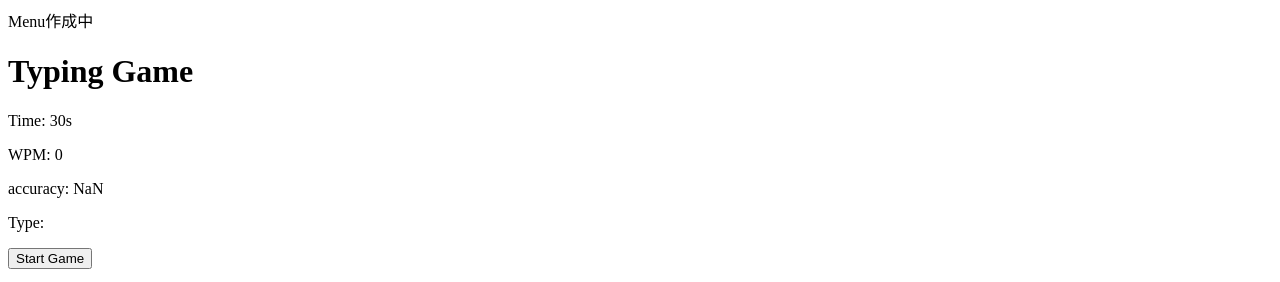
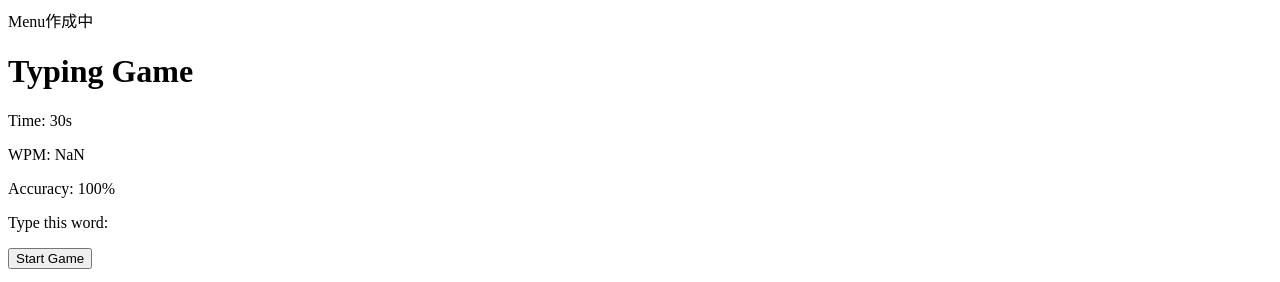
Before and after one commit to toranosuke-kakizono/typing-tiger, a React (Vite) app in the folder frontend/: page / in a window 1280 px wide. Shown: the top 282 px of the page. Built offline with nearby package versions, Linux system fonts and the light colour scheme; no server answers.

Commit message:
wpm計算方法を修正

```diff
--- a/frontend/src/typing/Typing.css
+++ b/frontend/src/typing/Typing.css
@@ -0,0 +1,7 @@
+.correct {
+    color: green;
+}
+
+.incorrect {
+    color: red;
+}
--- a/frontend/src/typing/Typing.jsx
+++ b/frontend/src/typing/Typing.jsx
@@ -1,7 +1,6 @@
-import React, {useEffect} from 'react';
-import {useAtom} from "jotai";
+import React, { useEffect } from 'react';
+import { useAtom } from 'jotai';
 import './Typing.css';
-import words from 'word-list-json';
 import pokemon from 'pokemon';
 import {
     typingLoadingAtom,
@@ -14,14 +13,9 @@ import {
     secondsAtom,
     timerAtom,
     isGameRunningAtom
-} from '../globalAtoms.jsx'
-
-const randomWordMaker = () => {
-    return words[Math.floor(Math.random() * words.length)];
-}
+} from '../globalAtoms.jsx';
 
 const TypingGame = () => {
-
     const [typingLoading, setTypingLoading] = useAtom(typingLoadingAtom);
     const [currentWord, setCurrentWord] = useAtom(currentWordAtom);
     const [inputWord, setInputWord] = useAtom(inputWordAtom);
@@ -38,46 +32,79 @@ const TypingGame = () => {
             const interval = setInterval(() => {
                 setTimer(prevTimer => prevTimer - 1);
             }, 1000);
-
             return () => clearInterval(interval);
         } else if (timer === 0) {
             setIsGameRunning(false);
         }
     }, [isGameRunning, timer]);
 
-    const handleInputChange = (e) => {
-        const value = e.target.value;
-        setInputWord(value);
+    useEffect(() => {
+        if (isGameRunning) {
+            const handleKeydown = (e) => {
+                const key = e.key;
+                setTypeKeyCount(count => count + 1);
 
-        if (value === currentWord) {
-            setTypeWordsCount(prevScore => prevScore + 1);
-            setCurrentWord(pokemon.random().toLowerCase());
-            setInputWord('');
+                if (currentWord.startsWith(inputWord + key)) {
+                    setInputWord(word => word + key); //
+
+                    if (inputWord + key === currentWord) {
+                        setTypeWordsCount(prevScore => prevScore + 1);
+                        setCurrentWord(pokemon.random().toLowerCase());
+                        setInputWord('');
+                    }
+                } else {
+                    setTypoKeyCount(count => count + 1);
+                    setTypoWordsCount(count => count + 1);
+                }
+            };
+
+            window.addEventListener('keydown', handleKeydown);
+            return () => window.removeEventListener('keydown', handleKeydown);
         }
-    };
+    }, [isGameRunning, currentWord, inputWord]);
 
     const startGame = () => {
         setIsGameRunning(true);
         setTimer(30);
         setTypeWordsCount(0);
+        setTypoWordsCount(0);
+        setTypeKeyCount(0);
+        setTypoKeyCount(0);
         setCurrentWord(pokemon.random().toLowerCase());
         setInputWord('');
+    };
+
+    const renderHighlightedWord = () => {
+        let correctPart = '';
+        let incorrectPart = '';
+
+        for (let i = 0; i < inputWord.length; i++) {
+            if (inputWord[i] === currentWord[i]) {
+                correctPart += currentWord[i];
+            } else {
+                incorrectPart = inputWord.slice(i);
+                break;
+            }
+        }
+
+        return (
+            <span>
+                <span className="correct">{correctPart}</span>
+                <span className="incorrect">{incorrectPart}</span>
+                <span>{currentWord.slice(inputWord.length)}</span>
+            </span>
+        );
     };
 
     return (
         <div>
             <h1>Typing Game</h1>
             <p>Time: {timer}s</p>
-            <p>WPM: {Math.floor(typeWordsCount / seconds) * 100}</p>
-            <p>accuracy: {Math.floor(((typeWordsCount - typoWordsCount) / typeWordsCount) * 100)}</p>
-            <p>Type: {currentWord}</p>
+            <p>WPM: {Math.floor((typeWordsCount / (30 - timer)) * 60)}</p>
+            <p>Accuracy: {typeKeyCount > 0 ? Math.floor(((typeKeyCount - typoKeyCount) / typeKeyCount) * 100) : 100}%</p>
+            <p>Type this word: {renderHighlightedWord()}</p>
             {isGameRunning ? (
-                <input
-                    type="text"
-                    value={inputWord}
-                    onChange={handleInputChange}
-                    autoFocus
-                />
+                <p>Keep typing...</p>
             ) : (
                 <button onClick={startGame}>Start Game</button>
             )}
```
